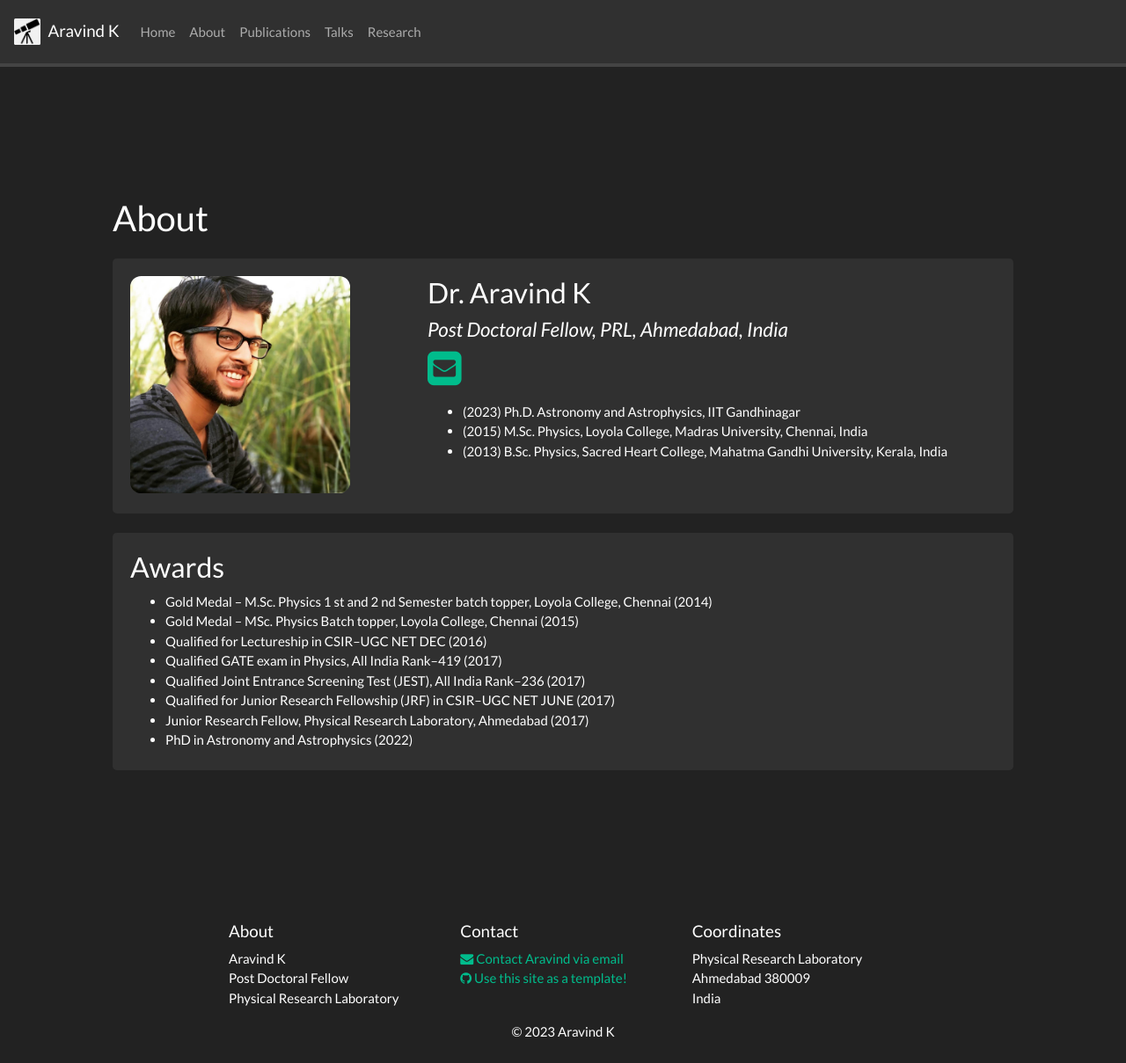
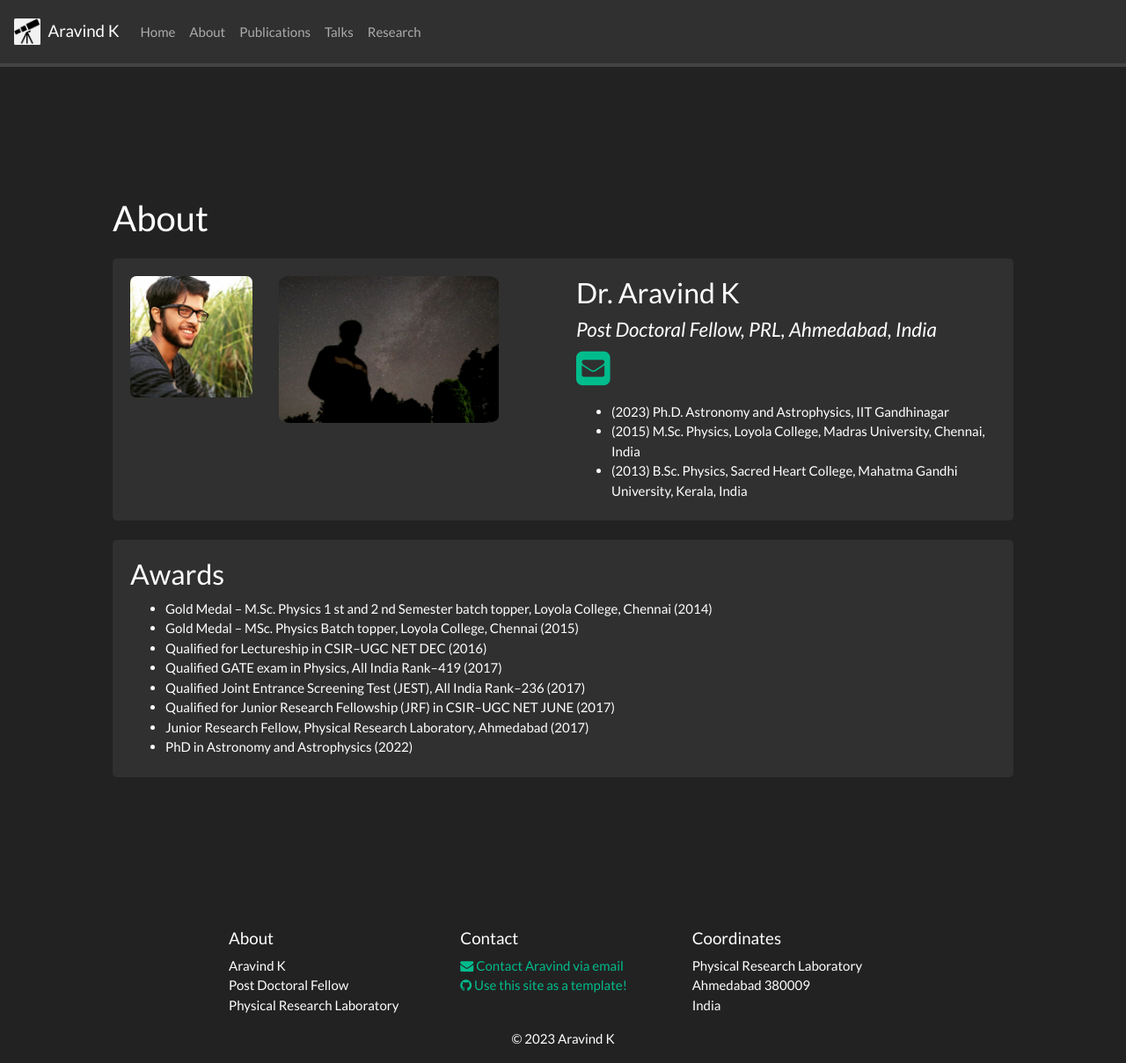
Before and after one commit to DrAravind1192/DrAravind1192.github.io, a Jekyll site: the page built from _pages/about.md, in a window 1280 px wide and 1209 px high. Shown: the whole window at 88% size. Built offline with Jekyll 4.4.1, drawn with Linux system fonts in a browser that asks for light colours; nearby versions of some CDN libraries; a style sheet for code colours, icons or effects is not loaded.

Commit message:
Update about.md

```diff
--- a/_pages/about.md
+++ b/_pages/about.md
@@ -10,10 +10,13 @@ permalink: /about/
 {% for member in site.data.pi %}
 <div class="jumbotron">
 <div class="row">
-<div class="col-sm-4">
+<div class="col-sm-2">
   <img src="{{ site.url }}{{ site.baseurl }}/images/{{ member.photo1 }}" width="100%" style="max-width:250px"/>
 </div>
-<div class="col-sm-8 col-xs-12">
+<div class="col-sm-4">
+  <img src="{{ site.url }}{{ site.baseurl }}/images/{{ member.photo2 }}" width="100%" style="max-width:250px"/>
+</div>
+<div class="col-sm-6 col-xs-12">
   <h3>{{ member.name }}</h3>
   <h4><i>{{ member.info }}</i></h4>
   {% if member.email %}<a href="mailto:{{ member.email }}" target="_blank"><i class="fa fa-envelope-square fa-3x"></i></a> {% endif %}
```
